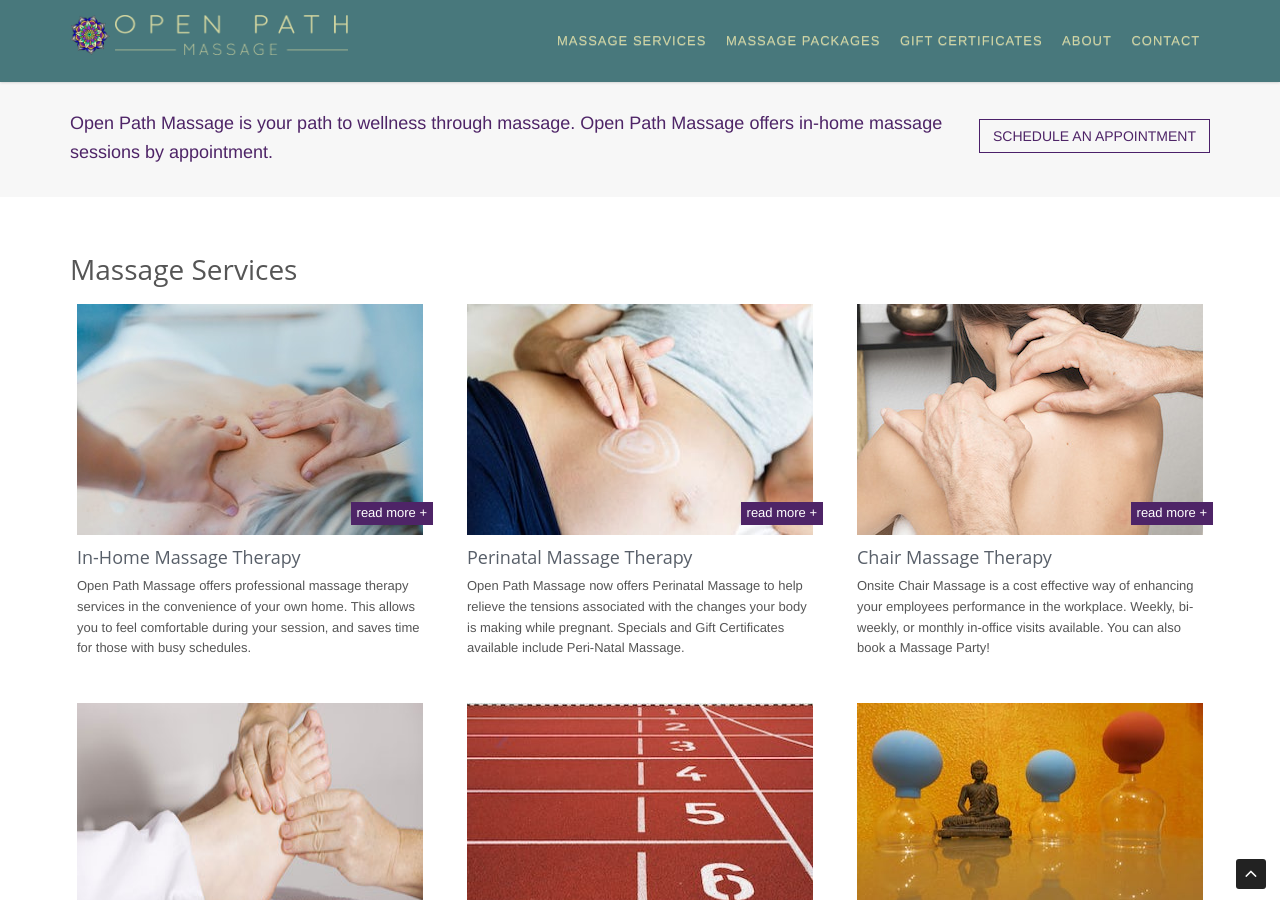
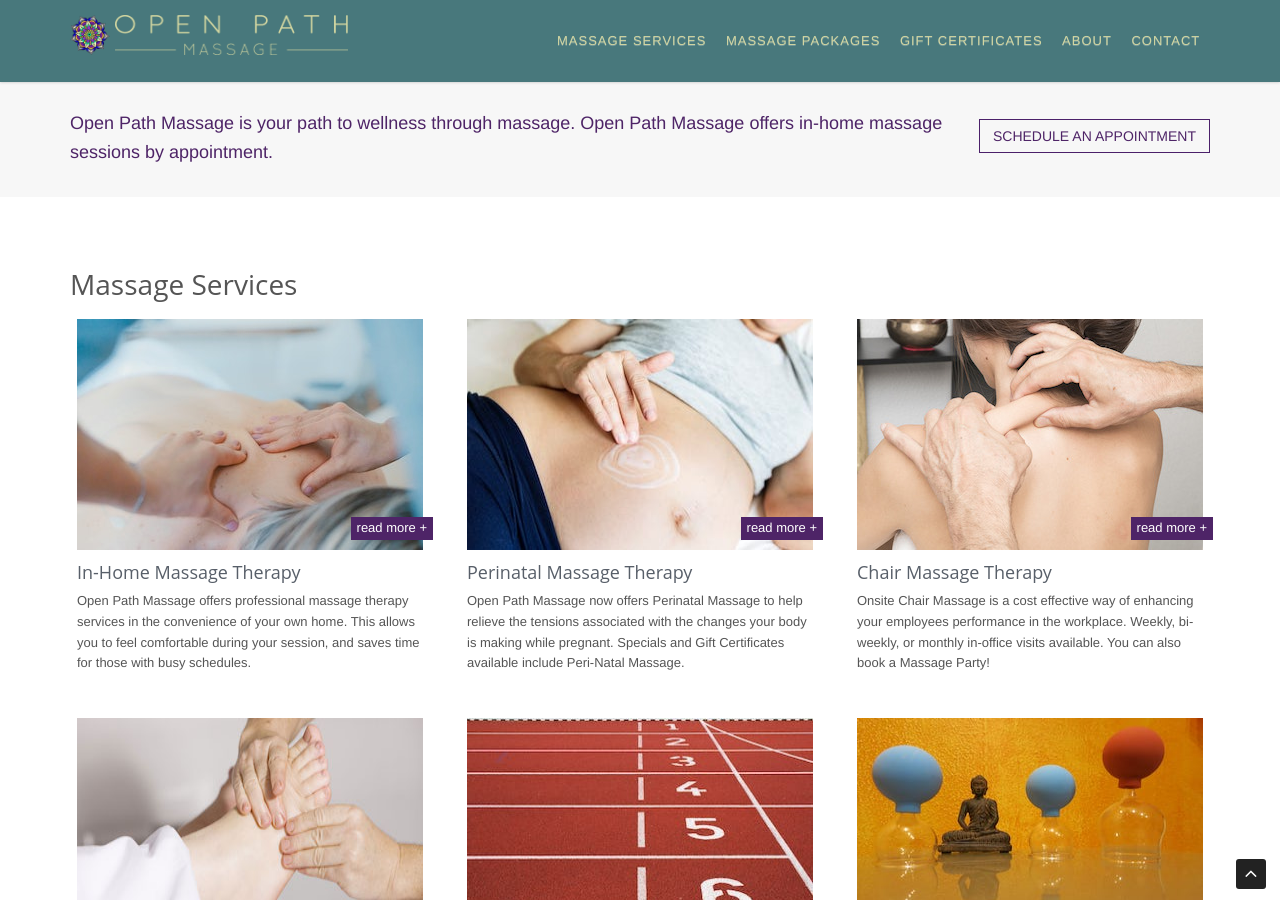
Before and after one commit to mrssk33lz/openpathmassage, a Jekyll site: the page built from index.md, in a window 1280 px wide and 900 px high, scrolled down 418 px. Built offline with Jekyll 4.4.1, drawn with Linux system fonts in a browser that asks for light colours; nearby versions of some CDN libraries.

Commit message:
Fix bootstrap css.

```diff
--- a/_includes/css.html
+++ b/_includes/css.html
@@ -2,5 +2,6 @@
 	<!--<link rel="stylesheet" href="https://maxcdn.bootstrapcdn.com/bootstrap/3.3.7/css/bootstrap.min.css" integrity="sha384-BVYiiSIFeK1dGmJRAkycuHAHRg32OmUcww7on3RYdg4Va+PmSTsz/K68vbdEjh4u" crossorigin="anonymous">-->
 	<!-- Optional theme -->
 	<!--<link rel="stylesheet" href="https://maxcdn.bootstrapcdn.com/bootstrap/3.3.7/css/bootstrap-theme.min.css" integrity="sha384-rHyoN1iRsVXV4nD0JutlnGaslCJuC7uwjduW9SVrLvRYooPp2bWYgmgJQIXwl/Sp" crossorigin="anonymous">-->
+	<link rel="stylesheet" href="/assets/plugins/bootstrap/css/bootstrap.min.css">
 	<link rel="stylesheet" href="https://use.fontawesome.com/releases/v5.8.1/css/all.css" integrity="sha384-50oBUHEmvpQ+1lW4y57PTFmhCaXp0ML5d60M1M7uH2+nqUivzIebhndOJK28anvf" crossorigin="anonymous">
 	<link rel="stylesheet" href="/assets/css/styles.css">
```
